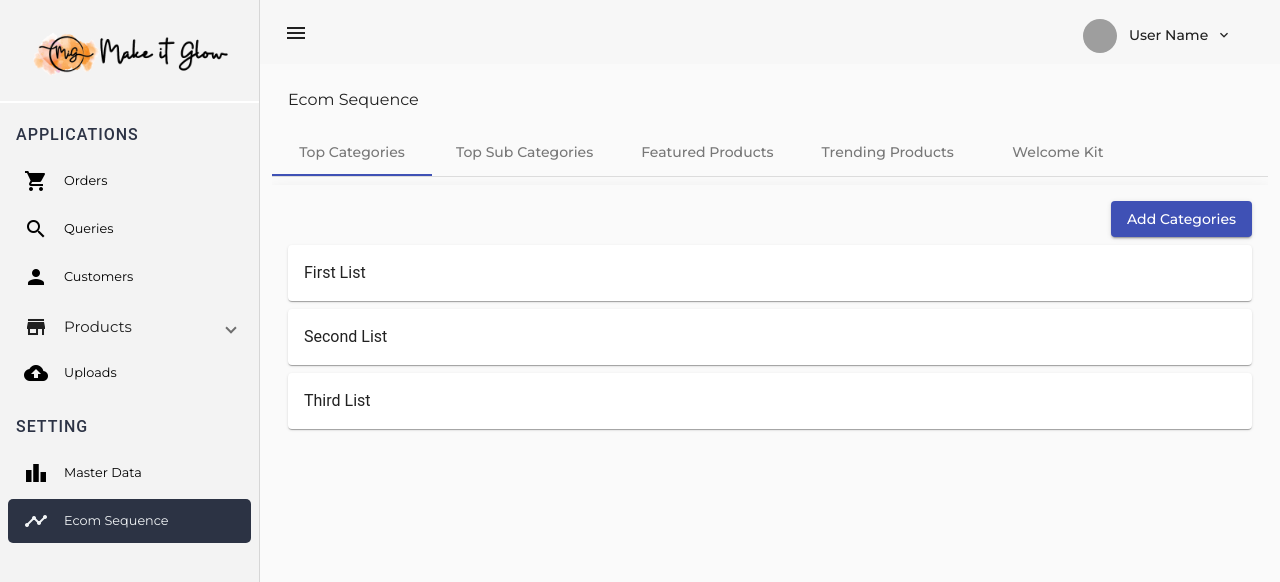
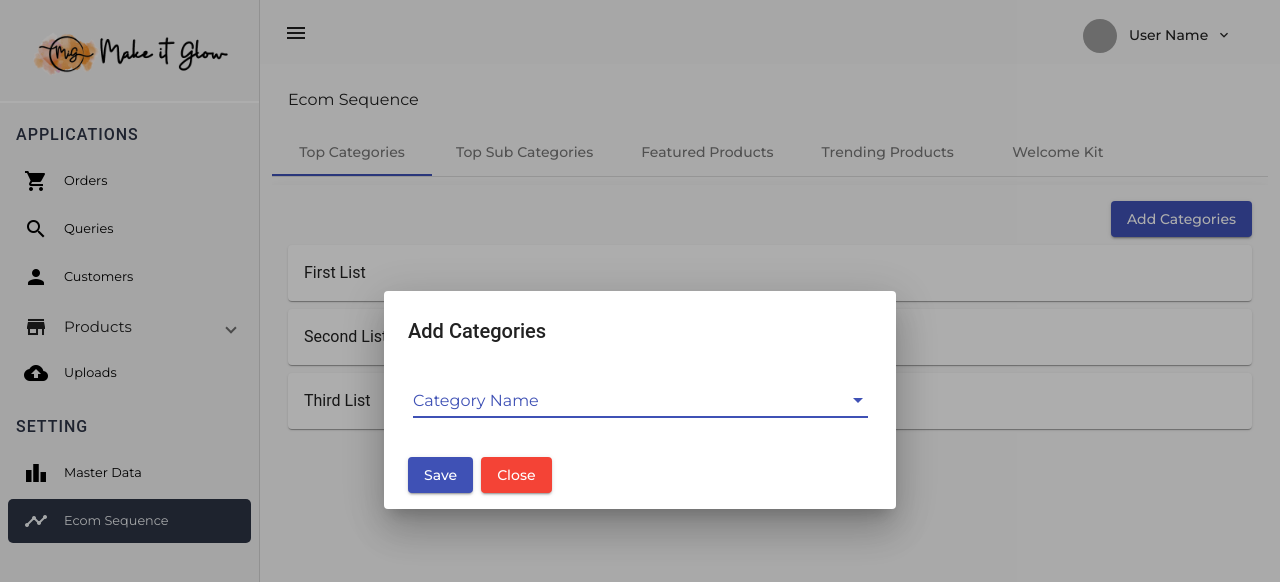
Before and after one commit to github-wowinfo/makeitglow-admin, an Angular app: page /EcomSequence in a window 1280 px wide. Both pictures are taken after a click on the button "Add Categories". Shown: the top 582 px of the page. Built offline with nearby package versions, Linux system fonts and the light colour scheme; grey boxes are pictures that could not be loaded.

Commit message:
modal top category

```diff
--- a/src/app/app.module.ts
+++ b/src/app/app.module.ts
@@ -59,6 +59,7 @@ import { SubcategoryTableComponent } from './master/subcategory-table/subcategor
 import { SliderTableComponent } from './master/slider-table/slider-table.component';
 import { ProductTableComponent } from './products/product-table/product-table.component';
 import { DragDropModule } from '@angular/cdk/drag-drop';
+import { TopCategoryModalComponent } from './sequence/top-category-modal/top-category-modal.component';
 @NgModule({
   declarations: [
     AppComponent,
@@ -97,6 +98,7 @@ import { DragDropModule } from '@angular/cdk/drag-drop';
     SubcategoryTableComponent,
     SliderTableComponent,
     ProductTableComponent,
+    TopCategoryModalComponent,
   ],
   imports: [
     BrowserModule,
--- a/src/app/sequence/ecomm-sequence/ecomm-sequence.component.html
+++ b/src/app/sequence/ecomm-sequence/ecomm-sequence.component.html
@@ -8,7 +8,7 @@
             <mat-tab label="Top Categories">
                 <div class="page__content shadow p-3 mt-2 position-relative">
                     <div class="text-end mb-2">
-                        <button mat-raised-button class="add-btn m-auto" color="primary">Add
+                        <button mat-raised-button class="add-btn m-auto" color="primary" (click)="OpenCategory()">Add
                             Categories</button>
                     </div>
                     <div cdkDropList class="lesson-list" (cdkDropListDropped)="drop($event)">
--- a/src/app/sequence/ecomm-sequence/ecomm-sequence.component.ts
+++ b/src/app/sequence/ecomm-sequence/ecomm-sequence.component.ts
@@ -1,3 +1,5 @@
+import { TopCategoryModalComponent } from '../top-category-modal/top-category-modal.component';
+import { MatDialog } from '@angular/material/dialog';
 import { CdkDragDrop, moveItemInArray } from '@angular/cdk/drag-drop';
 import { Component, OnInit } from '@angular/core';
 
@@ -14,9 +16,14 @@ export class EcommSequenceComponent implements OnInit {
     moveItemInArray(this.lessons, event.previousIndex, event.currentIndex)
   }
 
-  constructor() { }
+  constructor(private dialog: MatDialog) { }
 
   ngOnInit(): void {
   }
 
+  OpenCategory() {
+    var _popup = this.dialog.open(TopCategoryModalComponent, {
+      width: '40%',
+    });
+  }
 }
--- /dev/null
+++ b/src/app/sequence/top-category-modal/top-category-modal.component.html
@@ -0,0 +1,16 @@
+<form>
+    <h1 mat-dialog-title>Add Categories</h1>
+    <div mat-dialog-content>
+        <mat-form-field>
+            <mat-label> Category Name</mat-label>
+            <mat-select>
+                <mat-option value="one">First option</mat-option>
+                <mat-option value="two">Second option</mat-option>
+            </mat-select>
+        </mat-form-field>
+    </div>
+    <div mat-dialog-actions>
+        <button mat-raised-button color="primary">Save</button>
+        <button mat-raised-button color="warn" mat-dialog-close>Close</button>
+    </div>
+</form>
--- /dev/null
+++ b/src/app/sequence/top-category-modal/top-category-modal.component.scss
@@ -0,0 +1 @@
+@import '../../popup/popup.component.scss'
--- /dev/null
+++ b/src/app/sequence/top-category-modal/top-category-modal.component.ts
@@ -0,0 +1,15 @@
+import { Component, OnInit } from '@angular/core';
+
+@Component({
+  selector: 'app-top-category-modal',
+  templateUrl: './top-category-modal.component.html',
+  styleUrls: ['./top-category-modal.component.scss']
+})
+export class TopCategoryModalComponent implements OnInit {
+
+  constructor() { }
+
+  ngOnInit(): void {
+  }
+
+}
```
Also changed, not shown: 1 other file (tests, documents, lock files or other folders).
